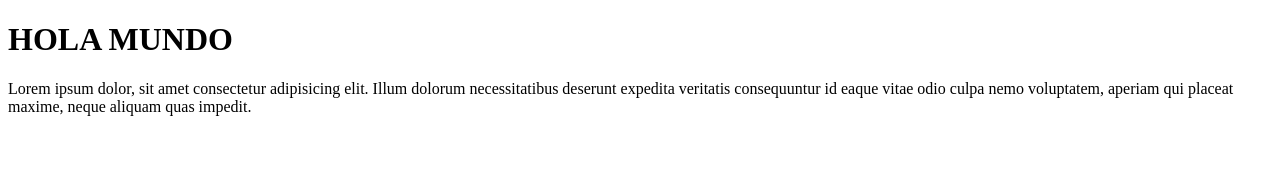
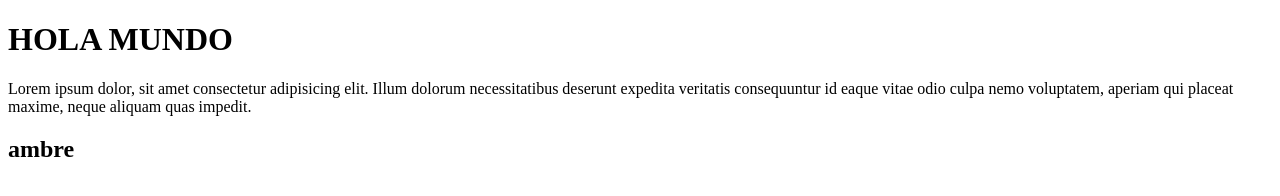
Before and after one commit to nonotel/git_flow_example, a plain HTML site: page index.html in a window 1280 px wide. Drawn offline with Linux system fonts and the light colour scheme.

Commit message:
feature: add h2

```diff
--- a/index.html
+++ b/index.html
@@ -8,5 +8,6 @@
 <body>
     <h1>HOLA MUNDO</h1>
     <p>Lorem ipsum dolor, sit amet consectetur adipisicing elit. Illum dolorum necessitatibus deserunt expedita veritatis consequuntur id eaque vitae odio culpa nemo voluptatem, aperiam qui placeat maxime, neque aliquam quas impedit.</p>
+    <h2>ambre</h2>
 </body>
 </html>
```
